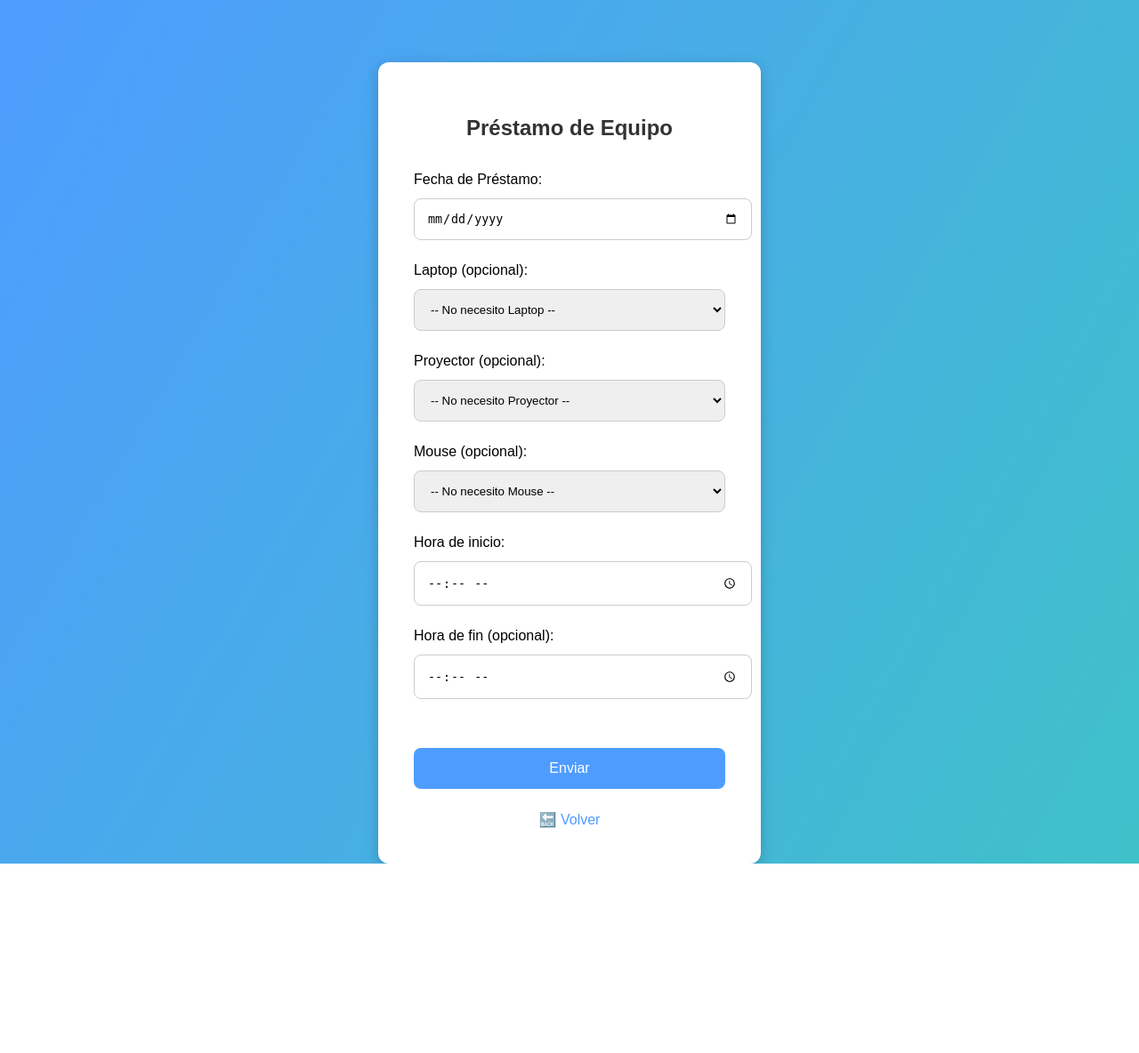
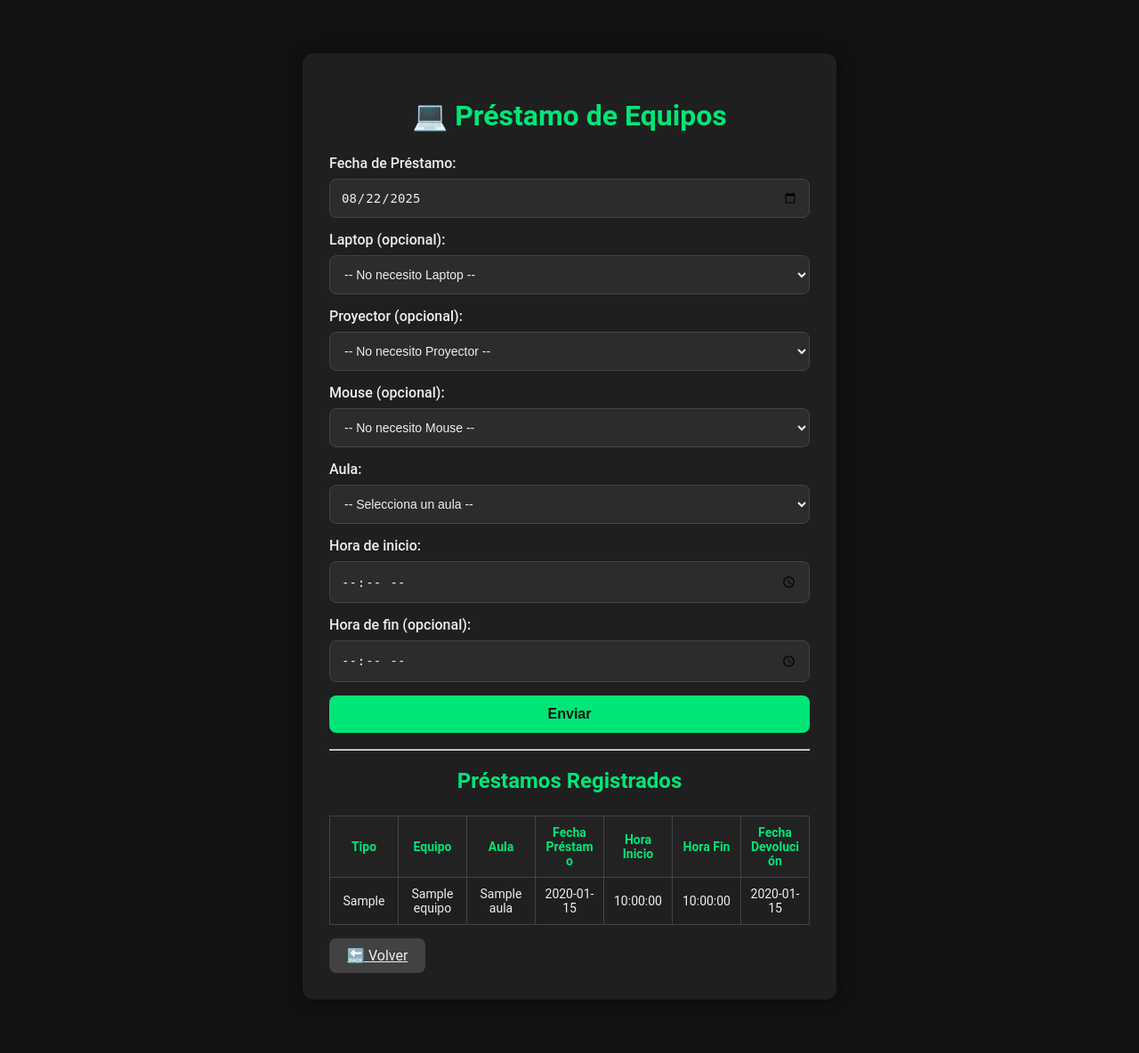
Before and after one commit to ING001-bot/Aip, a PHP site: page /app/view/Prestamo.php in a window 1280 px wide. Shown: the whole page at 89% size. Before the commit the page ends 971 px from the top, so only its background shows below. Run offline with PHP 8.4, Linux system fonts and the light colour scheme; the visitor is signed in with stand-in values (Sample User, id 1); tables that the repository leaves empty hold one stand-in row (values such as "Sample post").

Commit message:
MODIFICADO

```diff
--- a/Public/css/estilo.css
+++ b/Public/css/estilo.css
@@ -1,73 +1,151 @@
+/* Fondo y tipografía general */
 body {
-    font-family: Arial, sans-serif;
-    background: linear-gradient(120deg, #4f9cff, #3fc1c9);
-    display: flex;
-    justify-content: center;
-    align-items: flex-start;
-    padding-top: 70px; /* un poco más de espacio arriba */
+    background-color: #121212;
+    color: #eee;
+    font-family: 'Roboto', sans-serif;
     margin: 0;
-    min-height: 100vh;
+    padding: 20px;
 }
 
-.formulario {
-    background: #fff;
-    padding: 40px;          /* un poco más grande */
+/* Contenedor principal */
+.contenedor {
+    max-width: 600px;
+    margin: 40px auto;
+    padding: 30px;
+    background-color: #1f1f1f;
     border-radius: 12px;
-    box-shadow: 0px 4px 15px rgba(0,0,0,0.2);
-    width: 350px;
+    box-shadow: 0 0 20px rgba(0,0,0,0.5);
+    box-sizing: border-box;
+}
+
+/* Títulos */
+h1, h2 {
+    text-align: center;
+    color: #00e676;
+    margin-bottom: 25px;
+    word-wrap: break-word;
+}
+
+/* Formulario */
+form label {
+    display: block;
+    margin-bottom: 8px;
+    font-weight: 500;
+}
+
+form input, form select {
+    width: 100%;
+    padding: 12px;
+    margin-bottom: 15px;
+    border-radius: 8px;
+    border: 1px solid #444;
+    background-color: #2c2c2c;
+    color: #eee;
+    font-size: 14px;
+    box-sizing: border-box;
+}
+
+form input:focus, form select:focus {
+    border-color: #00e676;
+}
+
+/* Botones */
+button {
+    width: 100%;
+    padding: 12px;
+    background-color: #00e676;
+    color: #121212;
+    font-size: 16px;
+    border: none;
+    border-radius: 8px;
+    cursor: pointer;
+    font-weight: bold;
+    transition: all 0.3s ease;
+    margin-bottom: 10px;
+}
+
+button:hover {
+    background-color: #00c853;
+}
+
+/* Mensajes */
+.mensaje {
+    padding: 10px;
+    border-radius: 8px;
+    font-weight: 500;
+    margin-bottom: 15px;
     text-align: center;
 }
 
-.formulario h2 {
-    margin-bottom: 35px;     /* más separación debajo del título */
-    color: #333;
+.exito { background-color: #00c853; color: #121212; }
+.error { background-color: #d32f2f; color: #fff; }
+.advertencia { background-color: #ffa000; color: #121212; }
+
+/* Tabla de préstamos */
+table {
+    width: 100%;
+    border-collapse: collapse;
+    margin-top: 20px;
+    table-layout: fixed;
+    word-wrap: break-word;
 }
 
-.formulario label {
-    display: block;
-    text-align: left;
-    margin-bottom: 12px;     /* más espacio debajo del label */
-}
-
-.formulario input,
-.formulario select {
-    width: 100%;
-    padding: 14px;           /* un poco más grande */
-    margin-bottom: 25px;     /* más espacio entre campos */
-    border-radius: 8px;
-    border: 1px solid #ccc;
-}
-
-.formulario button {
-    width: 100%;
-    background: #4f9cff;
-    color: #fff;
-    border: none;
-    padding: 14px;
-    border-radius: 8px;
-    cursor: pointer;
-    font-size: 16px;
-    margin-top: 30px;        /* más separación del select */
-}
-
-.formulario button:hover {
-    background: #3b82f6;
-}
-
-.mensaje {
-    padding: 12px;
-    border-radius: 8px;
-    margin-top: 25px;        /* más separación del botón */
+table th, table td {
+    padding: 10px;
+    border: 1px solid #444;
+    text-align: center;
     font-size: 14px;
 }
 
-a.btn {
-    display: inline-block;
-    margin-top: 25px;        /* más separación del botón */
-    text-decoration: none;
-    color: #4f9cff;
+table th {
+    background-color: #222;
+    color: #00e676;
 }
 
-a.btn:hover {
-    text-decoration: underline;
+table tr:nth-child(even) {
+    background-color: #2c2c2c;
 }
+
+/* Botón volver */
+.btn-volver {
+    display: inline-block;
+    margin-top: 15px;
+    padding: 10px 20px;
+    background-color: #424242;
+    color: #eee;
+    border-radius: 8px;
+    transition: all 0.3s ease;
+    text-align: center;
+}
+
+.btn-volver:hover {
+    background-color: #616161;
+}
+
+/* ===== Responsivo ===== */
+@media (max-width: 650px) {
+    .contenedor {
+        margin: 20px;
+        padding: 20px;
+    }
+
+    h1, h2 {
+        font-size: 1.5rem;
+        margin-bottom: 20px;
+    }
+
+    form input, form select, button {
+        font-size: 14px;
+        padding: 10px;
+    }
+
+    table th, table td {
+        font-size: 12px;
+        padding: 8px;
+    }
+
+    .btn-volver {
+        padding: 8px 15px;
+        font-size: 14px;
+    }
+}
--- a/app/controllers/AulaController.php
+++ b/app/controllers/AulaController.php
@@ -52,8 +52,8 @@
         return $ok;
     }
 
-    public function listarAulas() {
-        return $this->model->obtenerAulas();
+    public function listarAulas($tipo = null) {
+        return $this->model->obtenerAulas($tipo);
     }
 }
 ?>
--- a/app/controllers/PrestamoController.php
+++ b/app/controllers/PrestamoController.php
@@ -8,22 +8,22 @@
         $this->model = new PrestamoModel($conexion);
     }
 
-    // Guardar múltiples préstamos
-    public function guardarPrestamosMultiple($id_usuario, $equipos, $fecha_prestamo, $hora_inicio, $hora_fin = null) {
-        return $this->model->guardarPrestamosMultiple($id_usuario, $equipos, $fecha_prestamo, $hora_inicio, $hora_fin);
+    public function guardarPrestamosMultiple($id_usuario, $equipos, $fecha_prestamo, $hora_inicio, $hora_fin = null, $id_aula) {
+        return $this->model->guardarPrestamosMultiple($id_usuario, $equipos, $fecha_prestamo, $hora_inicio, $hora_fin, $id_aula);
     }
 
-    // Listar equipos disponibles por tipo
     public function listarEquiposPorTipo($tipo) {
         return $this->model->listarEquiposPorTipo($tipo);
     }
 
-    // Obtener todos los préstamos (para encargado)
     public function obtenerTodosPrestamos() {
         return $this->model->obtenerTodosPrestamos();
     }
 
-    // Cambiar estado a devuelto
+    public function listarPrestamosPorUsuario($id_usuario) {
+        return $this->model->listarPrestamosPorUsuario($id_usuario);
+    }
+
     public function devolverEquipo($id_prestamo) {
         return $this->model->devolverEquipo($id_prestamo);
     }
--- a/app/models/AulaModel.php
+++ b/app/models/AulaModel.php
@@ -16,9 +16,15 @@
         ]);
     }
 
-    public function obtenerAulas() {
-        $sql = "SELECT * FROM aulas";
-        $stmt = $this->conexion->query($sql);
+    public function obtenerAulas($tipo = null) {
+        if ($tipo) {
+            $sql = "SELECT * FROM aulas WHERE tipo = :tipo ORDER BY nombre_aula ASC";
+            $stmt = $this->conexion->prepare($sql);
+            $stmt->execute([':tipo' => $tipo]);
+        } else {
+            $sql = "SELECT * FROM aulas ORDER BY nombre_aula ASC";
+            $stmt = $this->conexion->query($sql);
+        }
         return $stmt->fetchAll(PDO::FETCH_ASSOC);
     }
 
--- a/app/models/PrestamoModel.php
+++ b/app/models/PrestamoModel.php
@@ -8,10 +8,9 @@
         $this->db = $conexion;
     }
 
-    // Guardar múltiples préstamos con fecha manual
-    public function guardarPrestamosMultiple($id_usuario, $equipos, $fecha_prestamo, $hora_inicio, $hora_fin = null) {
-        if (!$id_usuario || empty($equipos)) {
-            return ['mensaje'=>'⚠ No se proporcionó usuario o equipos.','tipo'=>'error'];
+    public function guardarPrestamosMultiple($id_usuario, $equipos, $fecha_prestamo, $hora_inicio, $hora_fin = null, $id_aula) {
+        if (!$id_usuario || empty($equipos) || !$id_aula) {
+            return ['mensaje'=>'⚠ No se proporcionó usuario, equipos o aula.','tipo'=>'error'];
         }
 
         $this->db->beginTransaction();
@@ -21,8 +20,9 @@
                 VALUES (?, ?, ?, ?, 'Prestado', ?, ?)
             ");
 
-            foreach ($equipos as $id_equipo => $id_aula) {
-                if ($id_equipo) {
+            foreach ($equipos as $val) {
+                if ($val) {
+                    $id_equipo = $val; // ya recibimos solo id_equipo
                     $stmt->execute([$id_usuario, $id_equipo, $id_aula, $fecha_prestamo, $hora_inicio, $hora_fin]);
                 }
             }
@@ -35,7 +35,6 @@
         }
     }
 
-    // Listar equipos disponibles por tipo
     public function listarEquiposPorTipo($tipo) {
         $stmt = $this->db->prepare("
             SELECT id_equipo, nombre_equipo
@@ -49,10 +48,9 @@
         return $stmt->fetchAll(PDO::FETCH_ASSOC);
     }
 
-    // Listar todos los préstamos con tipo aula y fecha devolución
     public function obtenerTodosPrestamos() {
         $stmt = $this->db->prepare("
-            SELECT p.id_prestamo, e.nombre_equipo, u.nombre,
+            SELECT p.id_prestamo, e.nombre_equipo, e.tipo_equipo, u.nombre,
                    a.nombre_aula, a.tipo,
                    p.fecha_prestamo, p.hora_inicio, p.hora_fin,
                    p.fecha_devolucion, p.estado
@@ -66,7 +64,20 @@
         return $stmt->fetchAll(PDO::FETCH_ASSOC);
     }
 
-    // Devolver equipo con fecha de devolución
+    public function listarPrestamosPorUsuario($id_usuario) {
+        if (!$id_usuario) return [];
+        $stmt = $this->db->prepare("
+            SELECT p.*, e.tipo_equipo, e.nombre_equipo, a.nombre_aula
+            FROM prestamos p
+            JOIN equipos e ON p.id_equipo = e.id_equipo
+            JOIN aulas a ON p.id_aula = a.id_aula
+            WHERE p.id_usuario = ?
+            ORDER BY p.fecha_prestamo DESC
+        ");
+        $stmt->execute([$id_usuario]);
+        return $stmt->fetchAll(PDO::FETCH_ASSOC);
+    }
+
     public function devolverEquipo($id_prestamo) {
         $stmt = $this->db->prepare("
             UPDATE prestamos
--- a/app/view/Prestamo.php
+++ b/app/view/Prestamo.php
@@ -1,80 +1,104 @@
 <?php
-if (session_status() == PHP_SESSION_NONE) {
+if (session_status() === PHP_SESSION_NONE) {
     session_start();
 }
 
+// Verificar si el usuario está logueado y tiene id_usuario
+if (!isset($_SESSION['id_usuario'])) {
+    header("Location: ../view/login.php"); // Redirige al login si no hay sesión
+    exit();
+}
+
 require '../controllers/PrestamoController.php';
-require '../models/AulaModel.php';
+require '../controllers/AulaController.php';
 
-$controller = new PrestamoController($conexion);
-$aulaModel = new AulaModel($conexion);
+$prestamoController = new PrestamoController($conexion);
+$aulaController = new AulaController($conexion);
 
 $mensaje = '';
 $mensaje_tipo = '';
 
+// Tipos de equipos
 $tipos = ['Laptop', 'Proyector', 'Mouse'];
 $equiposPorTipo = [];
-
 foreach ($tipos as $tipo) {
-    $equiposPorTipo[$tipo] = $controller->listarEquiposPorTipo($tipo);
+    $equiposPorTipo[$tipo] = $prestamoController->listarEquiposPorTipo($tipo);
 }
 
-// Todas las aulas
-$aulas = $aulaModel->obtenerAulas();
+// Solo aulas de tipo Regular para préstamos
+$aulas = $aulaController->listarAulas('Regular');
 
 // Procesar formulario
-if ($_SERVER['REQUEST_METHOD'] === 'POST' && isset($_POST['equipos'])) {
-    $id_usuario = $_SESSION['id_usuario'] ?? null;
+if ($_SERVER['REQUEST_METHOD'] === 'POST') {
+    $id_usuario = $_SESSION['id_usuario'];
     $fecha_prestamo = $_POST['fecha_prestamo'] ?? date("Y-m-d");
     $hora_inicio = $_POST['hora_inicio'] ?? null;
     $hora_fin = $_POST['hora_fin'] ?? null;
     $equipos = $_POST['equipos'] ?? [];
+    $id_aula = $_POST['id_aula'] ?? null;
 
-    if ($hora_inicio) {
-        $resultado = $controller->guardarPrestamosMultiple($id_usuario, $equipos, $fecha_prestamo, $hora_inicio, $hora_fin);
+    if (!$hora_inicio) {
+        $mensaje = "⚠ Debes ingresar la hora de inicio.";
+        $mensaje_tipo = "error";
+    } elseif (!$id_aula) {
+        $mensaje = "⚠ Debes seleccionar un aula.";
+        $mensaje_tipo = "error";
+    } else {
+        $resultado = $prestamoController->guardarPrestamosMultiple($id_usuario, $equipos, $fecha_prestamo, $hora_inicio, $hora_fin, $id_aula);
         $mensaje = $resultado['mensaje'];
         $mensaje_tipo = $resultado['tipo'];
-    } else {
-        $mensaje = "⚠ Debes ingresar la hora de inicio.";
-        $mensaje_tipo = "error";
     }
 }
+
+// Obtener los préstamos del usuario
+$id_usuario = $_SESSION['id_usuario'];
+$prestamos = $prestamoController->listarPrestamosPorUsuario($id_usuario);
+$usuario = htmlspecialchars($_SESSION['usuario'] ?? 'Usuario', ENT_QUOTES, 'UTF-8');
+
+// Fecha mínima y valor predeterminado en formato YYYY-MM-DD
+$fecha_min = date('Y-m-d');
+$fecha_default = $fecha_min;
 ?>
 <!DOCTYPE html>
 <html lang="es">
 <head>
 <meta charset="UTF-8">
-    <title>Préstamo de Equipos</title>
+<meta name="viewport" content="width=device-width, initial-scale=1.0">
+<title>Préstamo de Equipos - <?= $usuario ?></title>
 <link rel="stylesheet" href="../../Public/css/estilo.css">
 </head>
 <body>
-    <div class="formulario">
-        <h2> Préstamo de Equipo</h2>
+<main class="contenedor">
+<h1>💻 Préstamo de Equipos</h1>
 
 <?php if (!empty($mensaje)): ?>
-            <div class="mensaje <?= htmlspecialchars($mensaje_tipo) ?>">
+    <p class="mensaje <?= htmlspecialchars($mensaje_tipo) ?>">
         <?= htmlspecialchars($mensaje) ?>
-            </div>
+    </p>
 <?php endif; ?>
 
 <form method="POST">
     <label for="fecha_prestamo">Fecha de Préstamo:</label>
-            <input type="date" name="fecha_prestamo" id="fecha_prestamo" required>
+    <input type="date" name="fecha_prestamo" id="fecha_prestamo" required min="<?= $fecha_min ?>"
+           value="<?= $fecha_default ?>">
 
     <?php foreach ($tipos as $tipo): ?>
         <label for="<?= $tipo ?>"><?= $tipo ?> (opcional):</label>
         <select name="equipos[<?= $tipo ?>]" id="<?= $tipo ?>">
             <option value="">-- No necesito <?= $tipo ?> --</option>
             <?php foreach ($equiposPorTipo[$tipo] as $eq): ?>
-                        <?php foreach ($aulas as $a): ?>
-                            <option value="<?= $eq['id_equipo'] ?>|<?= $a['id_aula'] ?>">
-                                <?= htmlspecialchars($eq['nombre_equipo']) ?> - Aula <?= $a['nombre_aula'] ?> (<?= $a['tipo'] ?>)
-                            </option>
-                        <?php endforeach; ?>
+                <option value="<?= $eq['id_equipo'] ?>"><?= htmlspecialchars($eq['nombre_equipo']) ?></option>
             <?php endforeach; ?>
         </select>
-                <br>
     <?php endforeach; ?>
+
+    <label for="id_aula">Aula:</label>
+    <select name="id_aula" id="id_aula" required>
+        <option value="">-- Selecciona un aula --</option>
+        <?php foreach ($aulas as $a): ?>
+            <option value="<?= $a['id_aula'] ?>"><?= htmlspecialchars($a['nombre_aula']) ?></option>
+        <?php endforeach; ?>
+    </select>
 
     <label for="hora_inicio">Hora de inicio:</label>
     <input type="time" name="hora_inicio" id="hora_inicio" required>
@@ -85,7 +109,37 @@
     <button type="submit">Enviar</button>
 </form>
 
-        <a href="../view/Dashboard.php" class="btn">🔙 Volver</a>
-    </div>
+<hr>
+
+<h2>Préstamos Registrados</h2>
+<table>
+<thead>
+<tr>
+    <th>Tipo</th>
+    <th>Equipo</th>
+    <th>Aula</th>
+    <th>Fecha Préstamo</th>
+    <th>Hora Inicio</th>
+    <th>Hora Fin</th>
+    <th>Fecha Devolución</th>
+</tr>
+</thead>
+<tbody>
+<?php foreach ($prestamos as $pre): ?>
+<tr>
+    <td><?= htmlspecialchars($pre['tipo_equipo'] ?? '-') ?></td>
+    <td><?= htmlspecialchars($pre['nombre_equipo'] ?? '-') ?></td>
+    <td><?= htmlspecialchars($pre['nombre_aula'] ?? '-') ?></td>
+    <td><?= htmlspecialchars($pre['fecha_prestamo'] ?? '-') ?></td>
+    <td><?= htmlspecialchars($pre['hora_inicio'] ?? '-') ?></td>
+    <td><?= htmlspecialchars($pre['hora_fin'] ?? '-') ?></td>
+    <td><?= htmlspecialchars($pre['fecha_devolucion'] ?? '-') ?></td>
+</tr>
+<?php endforeach; ?>
+</tbody>
+</table>
+
+<a href="../view/Dashboard.php" class="btn-volver">🔙 Volver</a>
+</main>
 </body>
 </html>
--- a/app/view/Registrar_Usuario.php
+++ b/app/view/Registrar_Usuario.php
@@ -80,7 +80,7 @@
                         <td>
                             <input type="hidden" name="id_usuario" value="<?= $user['id_usuario'] ?>">
                             <button type="submit" name="editar_usuario">💾 Guardar</button>
-                            <a href="usuario.php">❌ Cancelar</a>
+                            <a href="Registrar_Usuario.php">❌ Cancelar</a>
                         </td>
                     </tr>
                 </form>
--- a/app/view/Reserva.php
+++ b/app/view/Reserva.php
@@ -8,7 +8,7 @@
 
 // Fecha mínima y valor predeterminado en formato YYYY-MM-DD
 $fecha_min = date('Y-m-d'); // hoy
-$fecha_default = $fecha_min; // se puede cambiar a otro día del mismo mes si quieres
+$fecha_default = $fecha_min;
 ?>
 <!DOCTYPE html>
 <html lang="es">
@@ -31,7 +31,7 @@
         <label>Profesor:</label>
         <input type="text" value="<?= htmlspecialchars($nombreProfesor) ?>" readonly><br><br>
 
-        <label>Seleccionar Aula:</label>
+        <label>Seleccionar Aula (Solo AIP):</label>
         <select name="id_aula" required>
             <?php foreach ($aulas as $aula): ?>
                 <option value="<?= $aula['id_aula'] ?>">
```
Also changed, not shown: app/controllers/ReservaController.php (+5 -6 lines), app/models/ReservaModel.php (+11 -17 lines). Lines whose indentation alone changed are shown as unchanged.
